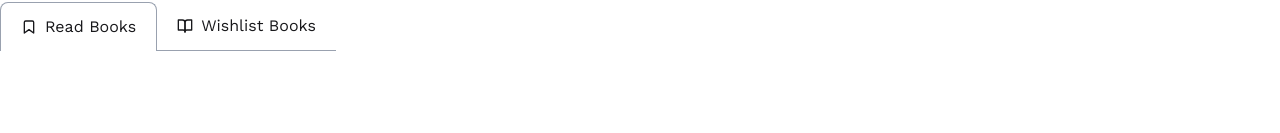
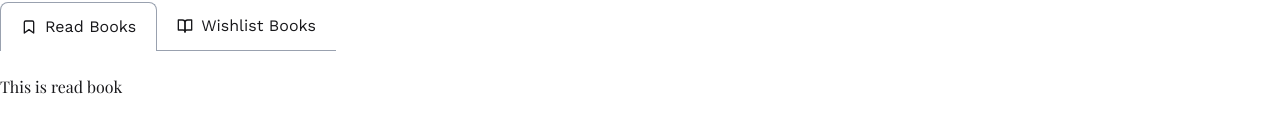
Before and after one commit to shohan89/readify, a React (Vite) app: page /listed-books in a window 1280 px wide. Shown: the part 229-362 px from the top of the page. Built offline with nearby package versions, Linux system fonts and the light colour scheme; a web font is replaced by a local one.

Commit message:
feat: add children route and create read book comp

```diff
--- /dev/null
+++ b/src/components/ReadBook.jsx
@@ -0,0 +1,10 @@
+
+const ReadBook = () => {
+    return (
+        <div className="max-w-7xl mx-auto mt-6">
+            <h2>This is read book</h2>
+        </div>
+    );
+};
+
+export default ReadBook;
--- a/src/pages/ListedBooks.jsx
+++ b/src/pages/ListedBooks.jsx
@@ -1,5 +1,5 @@
 import { useState } from "react";
-import { Link } from "react-router";
+import { Link, Outlet } from "react-router";
 
 const ListedBooks = () => {
     const [tabIndex, setTabIndex] = useState(0);
@@ -30,6 +30,7 @@ const ListedBooks = () => {
                     <span>Wishlist Books</span>
                 </Link>
             </div>
+            <Outlet />
 
         </>
     );
--- a/src/routes/Routes.jsx
+++ b/src/routes/Routes.jsx
@@ -1,4 +1,5 @@
 import { createBrowserRouter } from "react-router"
+import ReadBook from "../components/ReadBook.jsx"
 import MainLayout from "../layouts/MainLayout"
 import BookDetails from "../pages/BookDetails.jsx"
 import Home from '../pages/Home.jsx'
@@ -16,7 +17,13 @@ const router = createBrowserRouter([
         },
         {
           path: '/listed-books',
-          element: <ListedBooks />
+          element: <ListedBooks />,
+          children: [
+            {
+              index: true,
+              element: <ReadBook />
+            }
+          ]
         },
         {
           path: '/pages-to-read',
```
